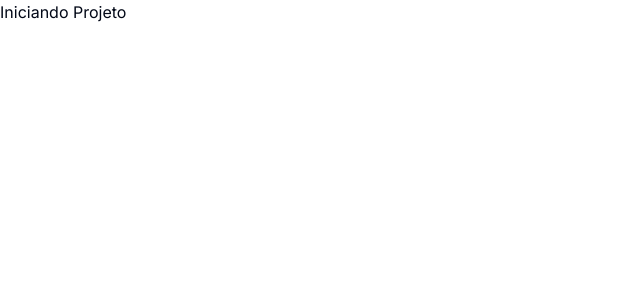
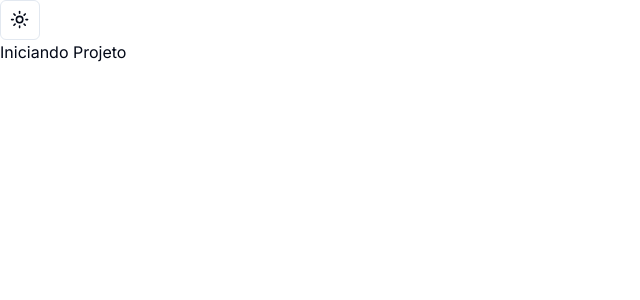
Before and after one commit to QuiLion7/quildev, a Next.js app: page / in a window 1280 px wide. Shown: the top 300 px of the page, without its empty margins (0-640 px from the left). Built offline with nearby package versions, Linux system fonts and the light colour scheme.

Commit message:
feat: create ModeToggle component and add ModeToggle to homepage for testing

```diff
--- a/package.json
+++ b/package.json
@@ -11,6 +11,7 @@
   "dependencies": {
     "@hookform/resolvers": "^3.3.2",
     "@radix-ui/react-dialog": "^1.0.5",
+    "@radix-ui/react-dropdown-menu": "^2.0.6",
     "@radix-ui/react-label": "^2.0.2",
     "@radix-ui/react-scroll-area": "^1.0.5",
     "@radix-ui/react-select": "^2.0.0",
--- a/src/app/page.tsx
+++ b/src/app/page.tsx
@@ -1,3 +1,10 @@
+import { ModeToggle } from "@/components/mode-toggle";
+
 export default function Home() {
-  return <div>Iniciando Projeto</div>;
+  return (
+    <div>
+      <ModeToggle />
+      <p>Iniciando Projeto</p>
+    </div>
+  );
 }
--- /dev/null
+++ b/src/components/mode-toggle.tsx
@@ -0,0 +1,40 @@
+"use client";
+
+import * as React from "react";
+import { Moon, Sun } from "lucide-react";
+import { useTheme } from "next-themes";
+
+import { Button } from "@/components/ui/button";
+import {
+  DropdownMenu,
+  DropdownMenuContent,
+  DropdownMenuItem,
+  DropdownMenuTrigger,
+} from "@/components/ui/dropdown-menu";
+
+export function ModeToggle() {
+  const { setTheme } = useTheme();
+
+  return (
+    <DropdownMenu>
+      <DropdownMenuTrigger asChild>
+        <Button variant="outline" size="icon">
+          <Sun className="h-[1.2rem] w-[1.2rem] rotate-0 scale-100 transition-all dark:-rotate-90 dark:scale-0" />
+          <Moon className="absolute h-[1.2rem] w-[1.2rem] rotate-90 scale-0 transition-all dark:rotate-0 dark:scale-100" />
+          <span className="sr-only">Toggle theme</span>
+        </Button>
+      </DropdownMenuTrigger>
+      <DropdownMenuContent align="end">
+        <DropdownMenuItem onClick={() => setTheme("light")}>
+          Light
+        </DropdownMenuItem>
+        <DropdownMenuItem onClick={() => setTheme("dark")}>
+          Dark
+        </DropdownMenuItem>
+        <DropdownMenuItem onClick={() => setTheme("system")}>
+          System
+        </DropdownMenuItem>
+      </DropdownMenuContent>
+    </DropdownMenu>
+  );
+}
```
Also changed, not shown: 1 other file (tests, documents, lock files or other folders).
